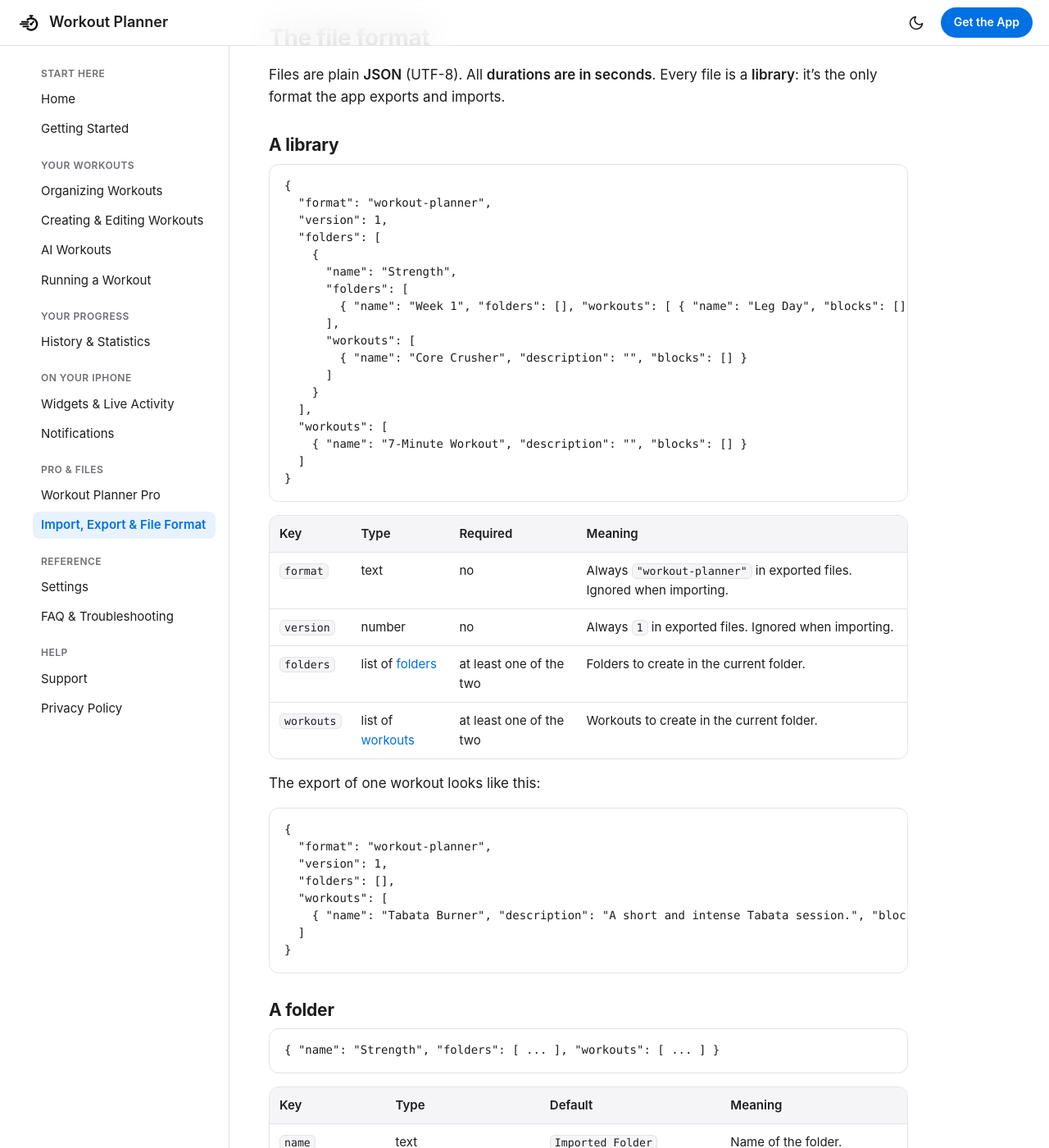
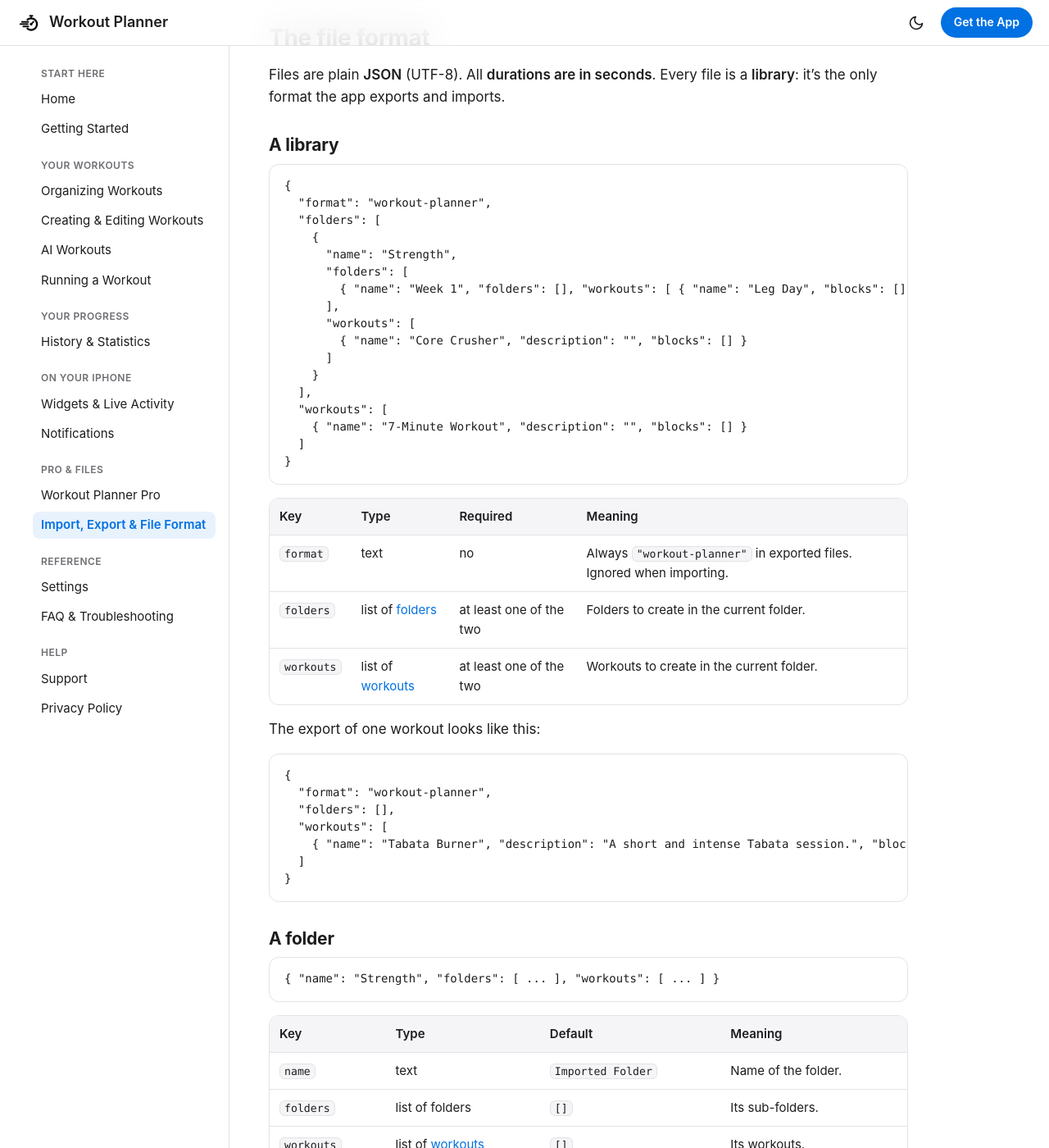
Before and after one commit to User1223-lgtm/workout-planner, a Jekyll site: the page built from import-export.md, in a window 1280 px wide and 1400 px high, scrolled down 2832 px. Shown: the whole window at 82% size. Built offline with Jekyll 4.4.1, drawn with Linux system fonts in a browser that asks for light colours.

Commit message:
Remove the version number from the library format
Exported libraries no longer contain "version". Privacy policy: last updated November 23, 2026.

Co-Authored-By: Claude Opus 5.5 <noreply@anthropic.com>
Claude-Session: https://claude.ai/code/session_01PSKkjhg92DJzge7KN1tx42

````diff
--- a/downloads/example-workouts.json
+++ b/downloads/example-workouts.json
@@ -1,6 +1,5 @@
 {
   "format": "workout-planner",
-  "version": 1,
   "folders": [
     {
       "name": "HIIT & Cardio",
--- a/import-export.md
+++ b/import-export.md
@@ -82,7 +82,6 @@ Files are plain **JSON** (UTF-8). All **durations are in seconds**. Every file i
 ```json
 {
   "format": "workout-planner",
-  "version": 1,
   "folders": [
     {
       "name": "Strength",
@@ -103,7 +102,6 @@ Files are plain **JSON** (UTF-8). All **durations are in seconds**. Every file i
 | Key | Type | Required | Meaning |
 |---|---|---|---|
 | `format` | text | no | Always `"workout-planner"` in exported files. Ignored when importing. |
-| `version` | number | no | Always `1` in exported files. Ignored when importing. |
 | `folders` | list of [folders](#a-folder) | at least one of the two | Folders to create in the current folder. |
 | `workouts` | list of [workouts](#a-workout) | at least one of the two | Workouts to create in the current folder. |
 
@@ -112,7 +110,6 @@ The export of one workout looks like this:
 ```json
 {
   "format": "workout-planner",
-  "version": 1,
   "folders": [],
   "workouts": [
     { "name": "Tabata Burner", "description": "A short and intense Tabata session.", "blocks": [ ... ] }
````
Also changed, not shown: privacy.md (+1 -1 lines).
